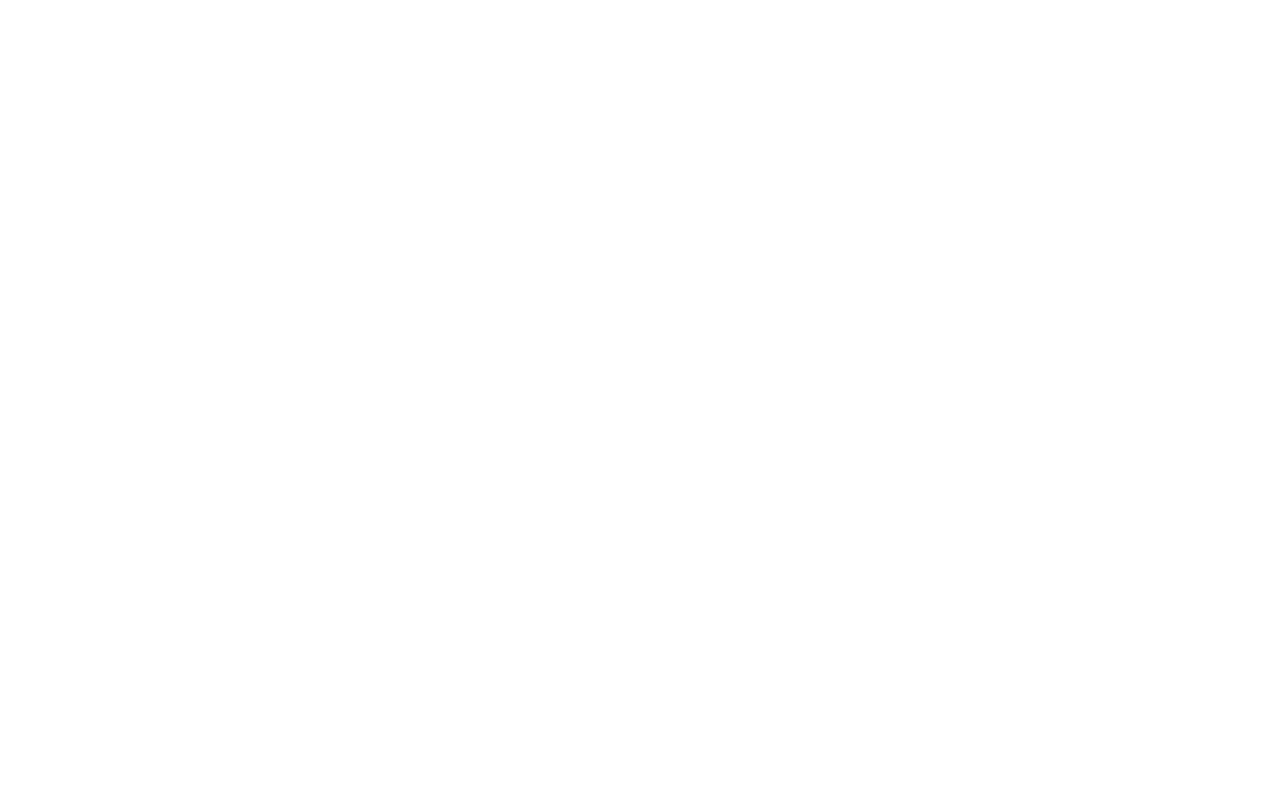
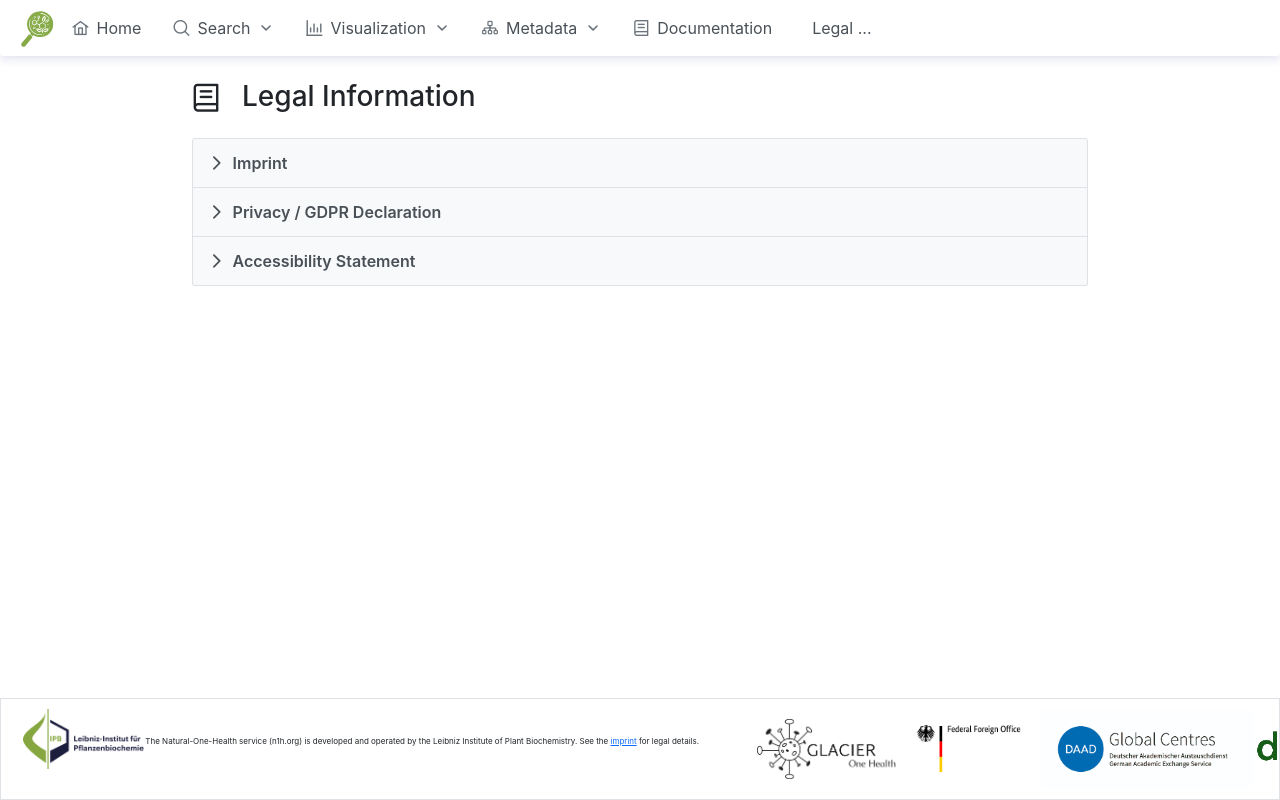
Before and after one commit to ipb-halle/one-health, a React (Create React App) app in the folder ontology-manager-client/: page /legal in a window 1280 px wide. Before the commit this address had no page. Built offline with nearby package versions, Linux system fonts and the light colour scheme; what cytoscape-cxtmenu, inversify would draw is missing.

Commit message:
add dedicated page for legal information

```diff
--- a/ontology-manager-client/src/layout/app.component.tsx
+++ b/ontology-manager-client/src/layout/app.component.tsx
@@ -3,7 +3,7 @@
 import { Routes, Route } from 'react-router-dom';
 import './app.component.scss';
 import Layout from './layout.component';
-import { CoOcurrencesSummaryPageComponent, CompoundSearchPageComponent, DataLoadPageComponent, DocumentationPageComponent, EntityTypeFormPageComponent, HomePageComponent, LinkTypeFormPageComponent, MetadataOverviewPageComponent, NeighborhoodExplorerPageComponent } from '../pages';
+import { CoOcurrencesSummaryPageComponent, CompoundSearchPageComponent, DataLoadPageComponent, DocumentationPageComponent, EntityTypeFormPageComponent, HomePageComponent, LegalPageComponent, LinkTypeFormPageComponent, MetadataOverviewPageComponent, NeighborhoodExplorerPageComponent } from '../pages';
 import GeneralSearchPageComponent from '../pages/search/general-search/general-search-page.component';
 import TestPageComponent from '../pages/test/test-page.component';
 
@@ -29,6 +29,7 @@
                     <Route path="visualization/co-occurrence-search/" element={<CoOcurrencesSummaryPageComponent/>}/>
 
                     <Route path="documentation" element={<DocumentationPageComponent/>}/>
+                    <Route path="legal" element={<LegalPageComponent/>}/>
                     {/* <Route path="test" element={<TestPageComponent/>}/> */}
 
                 </Route>
--- a/ontology-manager-client/src/layout/header.component.tsx
+++ b/ontology-manager-client/src/layout/header.component.tsx
@@ -109,6 +109,14 @@
                 navigate('/documentation');
             }
         },
+        {
+            label: 'Legal ...',
+            icon: 'pi pi-hand-o-up',
+            command: () => {
+                navigate('/legal');
+            }
+        },
+
         // {
         //     label: 'Contact',
         //     icon: 'pi pi-envelope',
--- a/ontology-manager-client/src/pages/index.ts
+++ b/ontology-manager-client/src/pages/index.ts
@@ -11,3 +11,4 @@
 export {default as CoOcurrencesSummaryPageComponent} from "./visualization/co-ocurrences-summary/co-ocurrence-summary-page.component";
 
 export {default as DocumentationPageComponent} from "./documentation/documentation-page.component";
+export {default as LegalPageComponent} from "./legal/legal-page.component";
--- /dev/null
+++ b/ontology-manager-client/src/pages/legal/legal-page.component.tsx
@@ -0,0 +1,35 @@
+
+import { Accordion, AccordionTab } from 'primereact/accordion';
+import { PageTitle } from '../../components';
+import { toolDisclaimer } from '../../utils';
+
+const React = require('react');
+
+const LegalPageComponent: React.FC = () => {
+    return <div className='page-container-narrow'>
+
+    <PageTitle icon='pi pi-book' title='Legal Information' help={false}></PageTitle>
+
+    <Accordion multiple activeIndex={[]}>
+
+    <AccordionTab header="Imprint">
+        <p className="m-0">
+        Imprint here.
+        </p>
+    </AccordionTab>
+    <AccordionTab header="Privacy / GDPR Declaration">
+        <p className="m-0">
+        Privacy declaration here.
+        </p>
+    </AccordionTab>
+    <AccordionTab header="Accessibility Statement">
+        <p className="m-0">
+        Accessibility statement here.
+        </p>
+    </AccordionTab>
+    </Accordion>
+
+    </div>;
+};
+
+export default LegalPageComponent;
```
